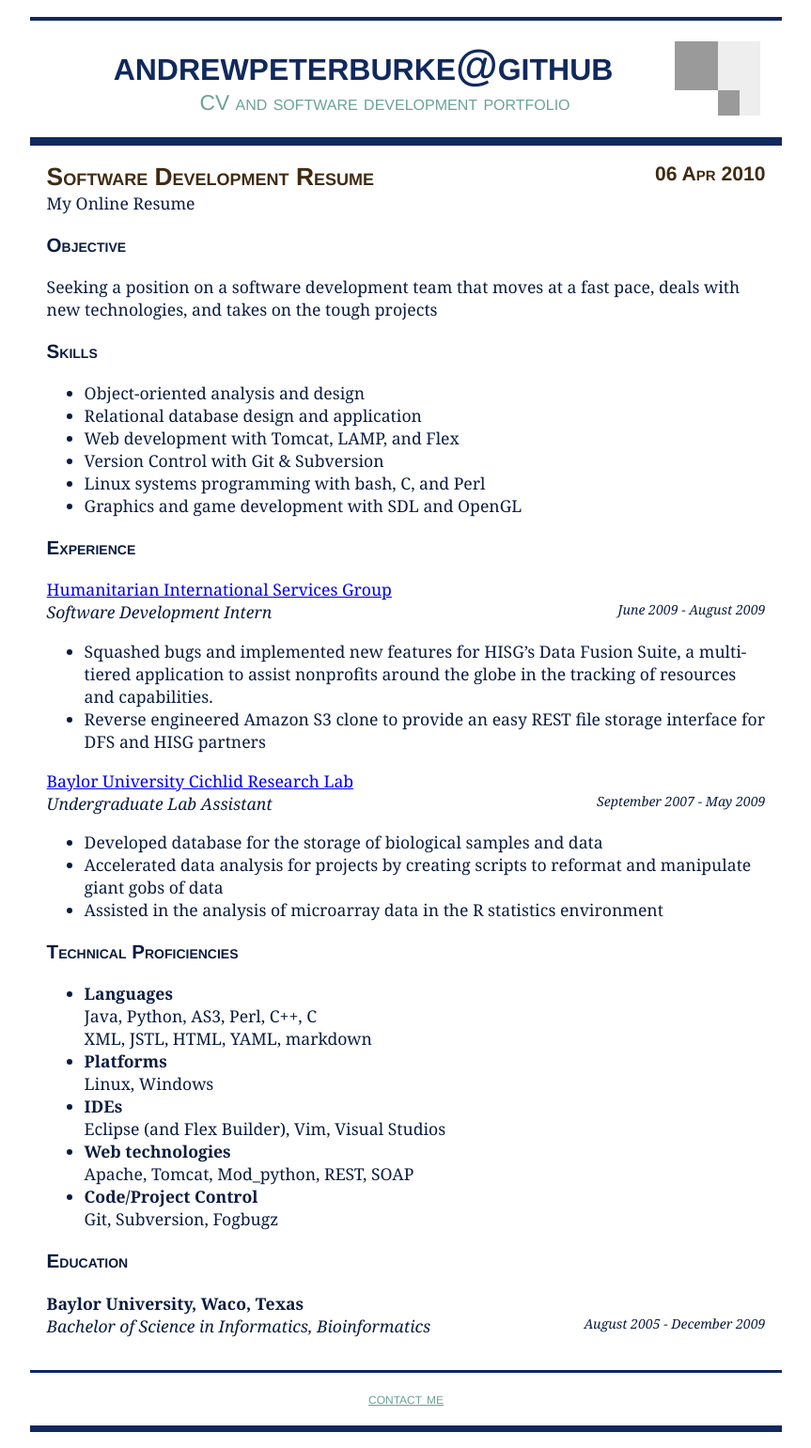
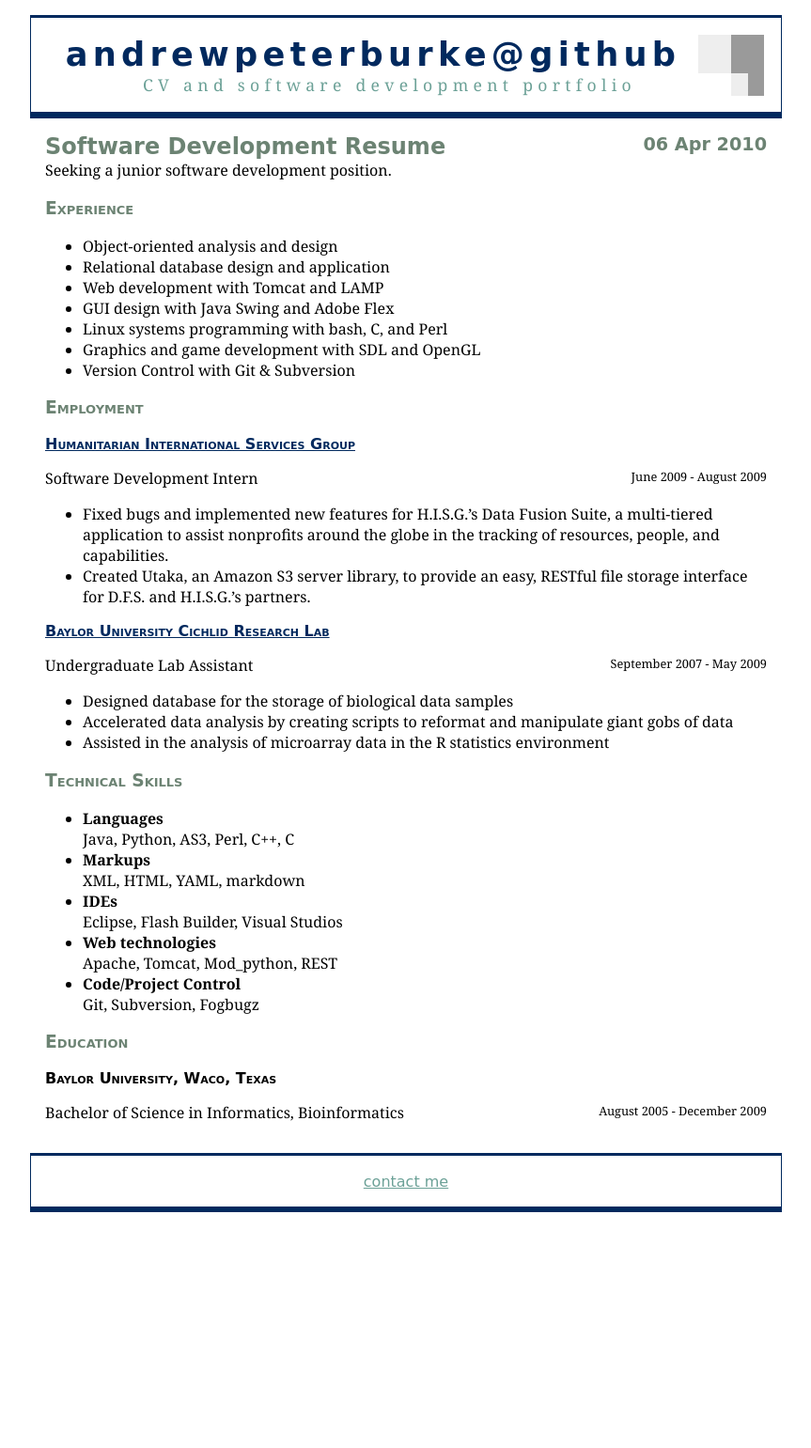
Before and after one commit to apburke/andrewpeterburke.github.com, a Jekyll site: the page built from _posts/2010-04-06-resume.markdown, in a window 1280 px wide. Shown: the whole page at 94% size, without its empty margins (208-1071 px from the left). Built offline with Jekyll 4.4.1, drawn with Linux system fonts in a browser that asks for light colours; after the commit the page ends 1306 px from its top, so only the background shows below that.

```diff
--- a/_layouts/home.html
+++ b/_layouts/home.html
@@ -20,9 +20,8 @@
       <ul>
       {% for _post in site.posts %}
         {% if _post.branch == _branch %}
-          <li class="post_heading"><h3 class="title"><a href="{{_post.url}}">{{_post.title}}<span class="date">{{ _post.date | date_to_string}}</span></a></h3>
-          <p class="description">{{_post.description}}</p>
-          </li>
+          <li class="post_heading"><a href="{{_post.url}}" class="title">{{_post.title}}</a><span class="date">{{ _post.date | date_to_string}}</span>
+          <p class="description">{{_post.description}}</p></li>
         {% endif %}
       {% endfor %}
       </ul>
--- a/_posts/2010-04-06-resume.markdown
+++ b/_posts/2010-04-06-resume.markdown
@@ -2,45 +2,43 @@
 layout : post
 branch: profile
 title : software development resume
-description: My online resume
+description: Seeking a junior software development position.
 ---
 
-### Objective
-Seeking a position on a software development team that moves at a fast pace, deals with new technologies, and takes on the tough projects
 
-### Skills
+### Experience
 * Object-oriented analysis and design
 * Relational database design and application
-* Web development with Tomcat, LAMP, and Flex
-* Version Control with Git & Subversion
+* Web development with Tomcat and LAMP
+* GUI design with Java Swing and Adobe Flex
 * Linux systems programming with bash, C, and Perl
 * Graphics and game development with SDL and OpenGL
+* Version Control with Git & Subversion
 
-### Experience
-[Humanitarian International Services Group](http://hisg.org "HISG home page")
-*Software Development Intern <span class="date">June 2009 - August 2009</span>*
-* Squashed bugs and implemented new features for HISG's Data Fusion Suite, a multi-tiered application to assist nonprofits around the globe in the tracking of resources and capabilities.
-* Reverse engineered Amazon S3 clone to provide an easy REST file storage interface for DFS and HISG partners
+### Employment
+####[Humanitarian International Services Group](http://hisg.org "HISG home page")
+<span class="description">Software Development Intern <span class="date">June 2009 - August 2009</span></span>
+* Fixed bugs and implemented new features for H.I.S.G.'s Data Fusion Suite, a multi-tiered application to assist nonprofits around the globe in the tracking of resources, people, and capabilities.
+* Created Utaka, an Amazon S3 server library, to provide an easy, RESTful file storage interface for D.F.S. and H.I.S.G.'s partners.
 
-[Baylor University Cichlid Research Lab](https://bearspace.baylor.edu/Patrick_Danley/www/The_Danley_Lab/The_Danley_Lab.html "The Danley Lab")
-*Undergraduate Lab Assistant <span class="date">September 2007 - May 2009</span>*
-* Developed database for the storage of biological samples and data
-* Accelerated data analysis for projects by creating scripts to reformat and manipulate giant gobs of data
+####[Baylor University Cichlid Research Lab](https://bearspace.baylor.edu/Patrick_Danley/www/The_Danley_Lab/The_Danley_Lab.html "The Danley Lab")
+<span class="description">Undergraduate Lab Assistant <span class="date">September 2007 - May 2009</span></span>
+* Designed database for the storage of biological data samples
+* Accelerated data analysis by creating scripts to reformat and manipulate giant gobs of data
 * Assisted in the analysis of microarray data in the R statistics environment
 
-### Technical Proficiencies
+### Technical Skills
 * **Languages**
     Java, Python, AS3, Perl, C++, C
-    XML, JSTL, HTML, YAML, markdown
-* **Platforms**
-    Linux, Windows
+* **Markups**
+    XML, HTML, YAML, markdown
 * **IDEs**
-    Eclipse (and Flex Builder), Vim, Visual Studios
+    Eclipse, Flash Builder, Visual Studios
 * **Web technologies**
-    Apache, Tomcat, Mod_python, REST, SOAP
+    Apache, Tomcat, Mod_python, REST
 * **Code/Project Control**
     Git, Subversion, Fogbugz
 
 ### Education
-  **Baylor University, Waco, Texas**
-  *Bachelor of Science in Informatics, Bioinformatics <span class="date">August 2005 - December 2009</span>*
+####Baylor University, Waco, Texas
+<span class="description">Bachelor of Science in Informatics, Bioinformatics <span class="date">August 2005 - December 2009</span></span>
--- a/_posts/2010-04-08-fuguewalk.markdown
+++ b/_posts/2010-04-08-fuguewalk.markdown
@@ -1,6 +1,6 @@
 ---
 layout: post
-branch: projects
+branch: i_projects
 title: Fugue Walk
 description: A puzzle game built around the logical structure of fugues and canons
 ---
--- a/css/default.css
+++ b/css/default.css
@@ -1,17 +1,17 @@
 /* COLOR */
 
-body { color: #0b1c40 }
-#header, #footer { color: #10295e }
+#header, #header a, #content a, #footer{ color: #01295e }
+
 #header p, #footer a { color: #6CA197 }
-#menu, h2 { color: #402b12 }
-#menu li:hover { color: #FFF; background-color: #402b12 }
-h3 a:hover { color: #FFF; background-color: #0b1c40 }
+#menu, h2, h3 { color: #6c8373 }
+#menu li:hover { color: #FFF; background-color: #6c8373 }
+#footer a:hover { color: #FFF; background-color: #6ca197}
 
 /* END COLOR */
 
 body {
  font-family: Georgia, serif;
- font-size: 110%;
+ font-size: 100%;
 }
 
 #wrapper {
@@ -21,28 +21,37 @@
 
 #header, #footer {
  padding: 1em;
+ border: .1em solid;
  border-top: .2em solid;
  border-bottom: .4em solid;
  text-align: center;
 }
 
-#header, #menu { font-size: 1.3em }
+#footer a { padding: 1em}
 
-#header, #menu, #footer, h2, h3, h4 {
-  font-family: Helvetica, sans-serif;
-  font-variant: small-caps;
+
+#header h1, #header p { border-right: 2em ridge;}
+
+h1, h2, h3, h4, a {
+  font-family: DejaVu Sans, Helvetica, sans-serif;
 }
+
+#index a:link { font-weight: bold}
+#content a:visited { font-weight: normal}
+
+h3, h4, #content a:link { font-variant: small-caps }
 
 #content { padding: 1em }
 
-#header h1, #header p { border-right: 2em groove }
-
-h1, h2, #index h3, .description{
+h1, h2, #index h3, h4, .description{
  padding: 0;
  margin: 0;
 }
 
-h1 a, h2 a, h3 a, #menu a { color: inherit }
+#header {
+ font-size: 110%;
+ letter-spacing: .3em;
+}
 
 h1 a { text-decoration: none }
 
@@ -57,15 +66,12 @@
  background-color: inherit;
 }
 
-.post_heading { text-transform: capitalize }
+.post_heading  .title{ text-transform: capitalize }
 
-.post_heading a:visited { font-weight: normal }
 
 #menu { display: none }
 
 #menu li { display: inline }
-
-#menu a { font-weight: bold }
 
 #menu ul, #index ul { list-style-type: none }
 
```
Also changed, not shown: _posts/2010-04-08-utaka.markdown (+4 -3 lines).
